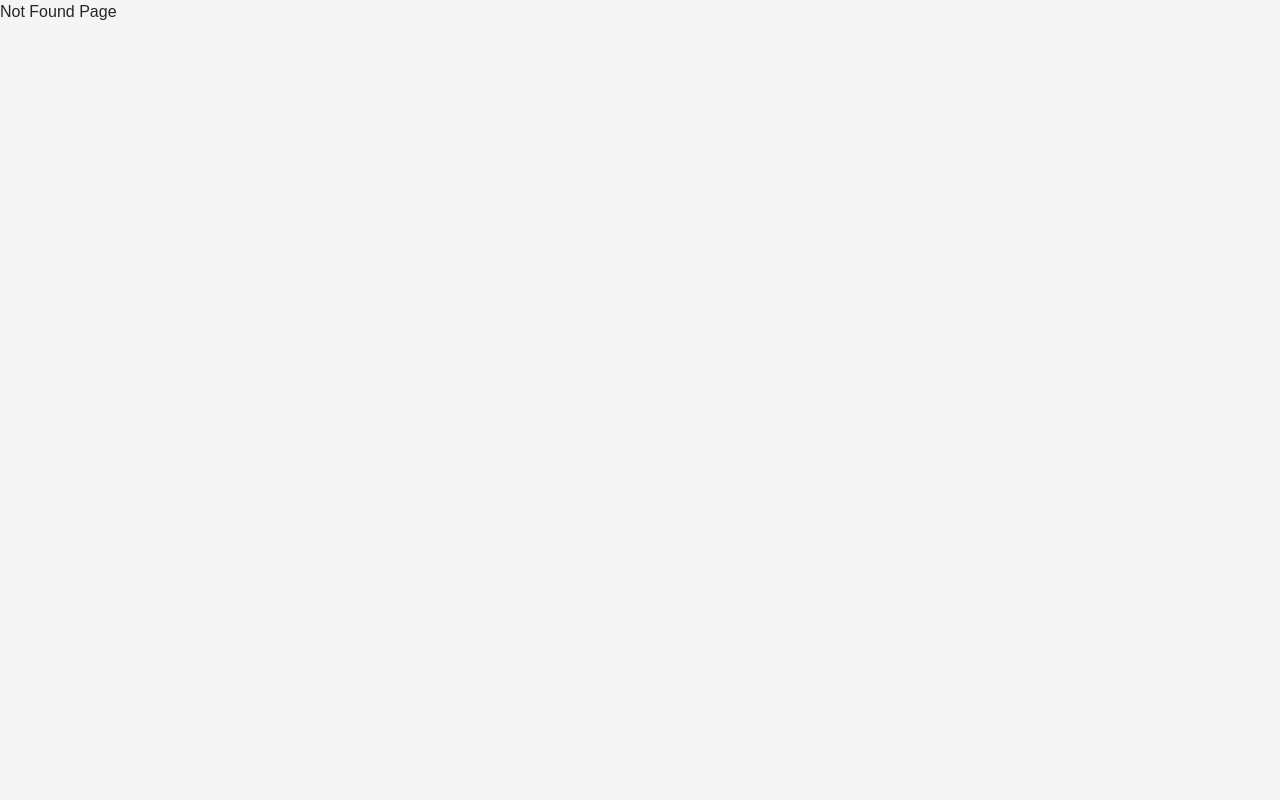
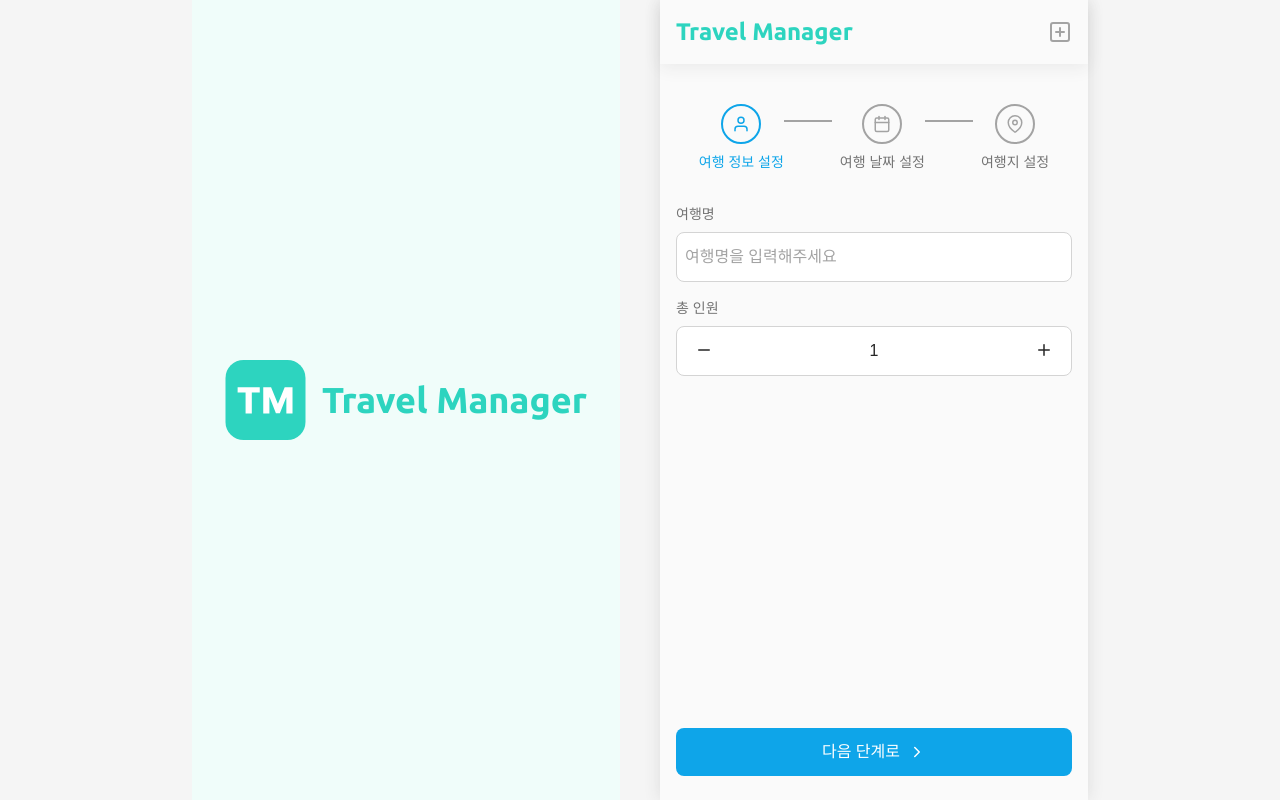
Before and after one commit to rillbrill/travel-manager, a React (Vite) app in the folder frontend/: page /add-plan in a window 1280 px wide. Before the commit this address had no page. Built offline with nearby package versions, Linux system fonts and the light colour scheme; a web font is replaced by a local one.

Commit message:
fix: 여행 추가 스텝 이동 방식 변경

```diff
--- /dev/null
+++ b/frontend/src/components/addPlan/MoveStepButtons/index.tsx
@@ -0,0 +1,58 @@
+import { FiChevronLeft, FiChevronRight } from 'react-icons/fi'
+
+import Button from '@/components/common/Button'
+import { AddPlanStepEnum } from '@/types'
+import { cn } from '@/utils/cn'
+
+type Props = {
+  stepIndex: number
+  moveStep: (step: number) => void
+}
+
+function MoveStepButtons({ stepIndex, moveStep }: Props) {
+  const isFirstStep = stepIndex === 0
+  const isLastStep = stepIndex === Object.keys(AddPlanStepEnum).length - 1
+  const hasOneButton = isFirstStep
+  const hasTwoButtons = !hasOneButton
+
+  const moveToPrevStep = () => {
+    moveStep(stepIndex - 1)
+  }
+  const moveToNextStep = () => {
+    moveStep(stepIndex + 1)
+  }
+
+  return (
+    <div
+      className={cn([
+        'w-full',
+        hasTwoButtons && 'flex w-full items-center justify-between',
+      ])}
+    >
+      {hasOneButton && (
+        <Button isFull={true} onClick={moveToNextStep}>
+          <span>다음 단계로</span>
+          <FiChevronRight className="text-lg" />
+        </Button>
+      )}
+      {hasTwoButtons && (
+        <>
+          <Button
+            className="w-40 border border-blue-500 bg-transparent text-gray-800"
+            isFull={false}
+            onClick={moveToPrevStep}
+          >
+            <FiChevronLeft className="text-lg text-blue-500" />
+            <span className="text-blue-500">이전 단계로</span>
+          </Button>
+          <Button className="w-40" isFull={false} onClick={moveToNextStep}>
+            <span>{isLastStep ? '완료하기' : '다음 단계로'}</span>
+            <FiChevronRight className="text-lg" />
+          </Button>
+        </>
+      )}
+    </div>
+  )
+}
+
+export default MoveStepButtons
--- a/frontend/src/components/addPlan/SetDateForm/index.tsx
+++ b/frontend/src/components/addPlan/SetDateForm/index.tsx
@@ -1,39 +1,16 @@
-import { FiChevronLeft, FiChevronRight } from 'react-icons/fi'
-import { useNavigate } from 'react-router-dom'
+import MoveStepButtons from '../MoveStepButtons'
 
-import Button from '@/components/common/Button'
-import { routes } from '@/routes'
-import { AddPlanStepEnum } from '@/types'
+type Props = {
+  currentStep: number
+  moveStep: (step: number) => void
+}
 
-function SetDateForm() {
-  const navigate = useNavigate()
-
+function SetDateForm({ currentStep, moveStep }: Props) {
   return (
     <form className="flex w-full flex-1 flex-col justify-between">
       <div></div>
 
-      <div className="flex w-full items-center justify-between">
-        <Button
-          className="w-40 border border-blue-500 bg-transparent text-gray-800"
-          isFull={false}
-          onClick={() =>
-            navigate(`${routes.addPlan}/${AddPlanStepEnum.SetInfo}`)
-          }
-        >
-          <FiChevronLeft className="text-lg text-blue-500" />
-          <span className="text-blue-500">이전 단계로</span>
-        </Button>
-        <Button
-          className="w-40"
-          isFull={false}
-          onClick={() =>
-            navigate(`${routes.addPlan}/${AddPlanStepEnum.SetPlace}`)
-          }
-        >
-          <span>다음 단계로</span>
-          <FiChevronRight className="text-lg" />
-        </Button>
-      </div>
+      <MoveStepButtons stepIndex={currentStep} moveStep={moveStep} />
     </form>
   )
 }
--- a/frontend/src/components/addPlan/SetInfoForm/index.tsx
+++ b/frontend/src/components/addPlan/SetInfoForm/index.tsx
@@ -1,14 +1,13 @@
-import { FiChevronRight } from 'react-icons/fi'
-import { useNavigate } from 'react-router-dom'
+import Input from '@/components/common/Input'
 
-import Button from '@/components/common/Button'
-import Input from '@/components/common/Input'
-import { routes } from '@/routes'
-import { AddPlanStepEnum } from '@/types'
+import MoveStepButtons from '../MoveStepButtons'
 
-function SetInfoForm() {
-  const navigate = useNavigate()
+type Props = {
+  currentStep: number
+  moveStep: (step: number) => void
+}
 
+function SetInfoForm({ currentStep, moveStep }: Props) {
   return (
     <form className="flex w-full flex-1 flex-col justify-between">
       <div className="flex flex-col gap-y-4">
@@ -27,12 +26,7 @@ function SetInfoForm() {
         />
       </div>
 
-      <Button
-        onClick={() => navigate(`${routes.addPlan}/${AddPlanStepEnum.SetDate}`)}
-      >
-        <span>다음 단계로</span>
-        <FiChevronRight className="text-lg" />
-      </Button>
+      <MoveStepButtons stepIndex={currentStep} moveStep={moveStep} />
     </form>
   )
 }
--- a/frontend/src/components/addPlan/SetPlaceForm/index.tsx
+++ b/frontend/src/components/addPlan/SetPlaceForm/index.tsx
@@ -1,40 +1,20 @@
-import { FiChevronLeft, FiChevronRight } from 'react-icons/fi'
-import { useNavigate } from 'react-router-dom'
+import Button from '@/components/common/Button'
 
-import Button from '@/components/common/Button'
-import { routes } from '@/routes'
-import { AddPlanStepEnum } from '@/types'
+import MoveStepButtons from '../MoveStepButtons'
 
-function SetPlaceForm() {
-  const navigate = useNavigate()
+type Props = {
+  currentStep: number
+  moveStep: (step: number) => void
+}
 
+function SetPlaceForm({ currentStep, moveStep }: Props) {
   return (
     <div className="flex w-full flex-1 flex-col justify-between">
       <div className="flex flex-col gap-y-4">
         <Button shape="input">여행지 선택하기</Button>
       </div>
 
-      <div className="flex w-full items-center justify-between">
-        <Button
-          className="w-40 border border-blue-500 bg-transparent text-gray-800"
-          isFull={false}
-          onClick={() =>
-            navigate(`${routes.addPlan}/${AddPlanStepEnum.SetDate}`)
-          }
-        >
-          <FiChevronLeft className="text-lg text-blue-500" />
-          <span className="text-blue-500">이전 단계로</span>
-        </Button>
-        <Button
-          className="w-40"
-          isFull={false}
-          // TODO
-          onClick={() => {}}
-        >
-          <span>완료하기</span>
-          <FiChevronRight className="text-lg" />
-        </Button>
-      </div>
+      <MoveStepButtons stepIndex={currentStep} moveStep={moveStep} />
     </div>
   )
 }
--- a/frontend/src/components/addPlan/Stepper/index.tsx
+++ b/frontend/src/components/addPlan/Stepper/index.tsx
@@ -1,25 +1,24 @@
 import { FiCalendar, FiMapPin, FiUser } from 'react-icons/fi'
 
-import { AddPlanStepEnum } from '@/types'
 import { cn } from '@/utils/cn'
 
 import StepperItem from './StepperItem'
 
 type Props = {
-  currentStep: AddPlanStepEnum
+  currentStep: number
 }
 
 const steps = [
   {
-    step: '여행 정보 설정',
+    title: '여행 정보 설정',
     icon: <FiUser />,
   },
   {
-    step: '여행 날짜 설정',
+    title: '여행 날짜 설정',
     icon: <FiCalendar />,
   },
   {
-    step: '여행지 설정',
+    title: '여행지 설정',
     icon: <FiMapPin />,
   },
 ]
@@ -27,16 +26,16 @@ const steps = [
 function Stepper({ currentStep }: Props) {
   return (
     <div className="flex items-center gap-x-2">
-      {steps.map((elem, index) => {
+      {steps.map((step, index) => {
         const isLastStep = index === steps.length - 1
-        const isDoneStep = index + 1 < currentStep
+        const isDoneStep = index < currentStep
 
         return (
-          <div className="flex" key={elem.step}>
+          <div className="flex" key={step.title}>
             <StepperItem
-              step={elem.step}
-              icon={elem.icon}
-              isCurrentStep={currentStep === index + 1}
+              step={step.title}
+              icon={step.icon}
+              isCurrentStep={currentStep === index}
               isDoneStep={isDoneStep}
             />
             {!isLastStep && (
--- a/frontend/src/components/layout/AddPlanPageLayout.tsx
+++ /dev/null
@@ -1,22 +0,0 @@
-import React from 'react'
-import { useParams } from 'react-router-dom'
-
-import Stepper from '../addPlan/Stepper'
-
-type Props = {
-  children: React.ReactNode
-}
-
-function AddPlanPageLayout({ children }: Props) {
-  const { stepId } = useParams()
-
-  return (
-    <div className="flex flex-1 flex-col items-center gap-y-8 px-4 py-6">
-      <Stepper currentStep={Number(stepId)} />
-
-      {children}
-    </div>
-  )
-}
-
-export default AddPlanPageLayout
--- a/frontend/src/components/layout/Header.tsx
+++ b/frontend/src/components/layout/Header.tsx
@@ -2,7 +2,6 @@ import { FiPlusSquare } from 'react-icons/fi'
 import { Link } from 'react-router-dom'
 
 import { routes } from '@/routes'
-import { AddPlanStepEnum } from '@/types'
 
 import LogoLink from '../common/LogoLink'
 
@@ -10,7 +9,7 @@ function Header() {
   return (
     <header className="mb-4 flex items-center justify-between p-4 shadow-bottom">
       <LogoLink />
-      <Link to={`${routes.addPlan}/${AddPlanStepEnum.SetInfo}`}>
+      <Link to={`${routes.addPlan}`}>
         <FiPlusSquare size="24px" className="text-gray-400" />
       </Link>
     </header>
--- a/frontend/src/components/layout/index.ts
+++ b/frontend/src/components/layout/index.ts
@@ -1,3 +1,2 @@
-export { default as AddPlanPageLayout } from './AddPlanPageLayout'
 export { default as Header } from './Header'
 export { default as MainLayout } from './MainLayout'
--- a/frontend/src/pages/AddPlanPage.tsx
+++ b/frontend/src/pages/AddPlanPage.tsx
@@ -1,24 +1,34 @@
-import { useMemo } from 'react'
-import { useParams } from 'react-router-dom'
+import { useState } from 'react'
 
 import SetDateForm from '@/components/addPlan/SetDateForm'
 import SetInfoForm from '@/components/addPlan/SetInfoForm'
 import SetPlaceForm from '@/components/addPlan/SetPlaceForm'
+import Stepper from '@/components/addPlan/Stepper'
 import { AddPlanStepEnum } from '@/types'
 
 function AddPlanPage() {
-  const { stepId } = useParams()
-  const currentStep = useMemo(
-    () => (Number(stepId) || AddPlanStepEnum.SetInfo) as AddPlanStepEnum,
-    [stepId]
+  const [currentStep, setCurrentStep] = useState<number>(
+    AddPlanStepEnum.SetInfo
   )
 
+  const moveStep = (step: number) => {
+    setCurrentStep(step)
+  }
+
   return (
-    <>
-      {currentStep === AddPlanStepEnum.SetInfo && <SetInfoForm />}
-      {currentStep === AddPlanStepEnum.SetDate && <SetDateForm />}
-      {currentStep === AddPlanStepEnum.SetPlace && <SetPlaceForm />}
-    </>
+    <div className="flex flex-1 flex-col items-center gap-y-8 px-4 py-6">
+      <Stepper currentStep={currentStep} />
+
+      {currentStep === AddPlanStepEnum.SetInfo && (
+        <SetInfoForm currentStep={currentStep} moveStep={moveStep} />
+      )}
+      {currentStep === AddPlanStepEnum.SetDate && (
+        <SetDateForm currentStep={currentStep} moveStep={moveStep} />
+      )}
+      {currentStep === AddPlanStepEnum.SetPlace && (
+        <SetPlaceForm currentStep={currentStep} moveStep={moveStep} />
+      )}
+    </div>
   )
 }
 
--- a/frontend/src/routes/router.tsx
+++ b/frontend/src/routes/router.tsx
@@ -1,6 +1,6 @@
 import { createBrowserRouter, Outlet } from 'react-router-dom'
 
-import { AddPlanPageLayout, MainLayout } from '@/components/layout'
+import { MainLayout } from '@/components/layout'
 import {
   AddPlanPage,
   KakaoLoginPage,
@@ -31,12 +31,8 @@ const router = createBrowserRouter([
         element: <PlanListPage />,
       },
       {
-        path: `${routes.addPlan}/:stepId`,
-        element: (
-          <AddPlanPageLayout>
-            <AddPlanPage />
-          </AddPlanPageLayout>
-        ),
+        path: routes.addPlan,
+        element: <AddPlanPage />,
       },
       {
         path: routes.plan,
--- a/frontend/src/types/index.ts
+++ b/frontend/src/types/index.ts
@@ -1,5 +1,5 @@
 export enum AddPlanStepEnum {
-  SetInfo = 1,
-  SetDate = 2,
-  SetPlace = 3,
+  SetInfo,
+  SetDate,
+  SetPlace,
 }
```
